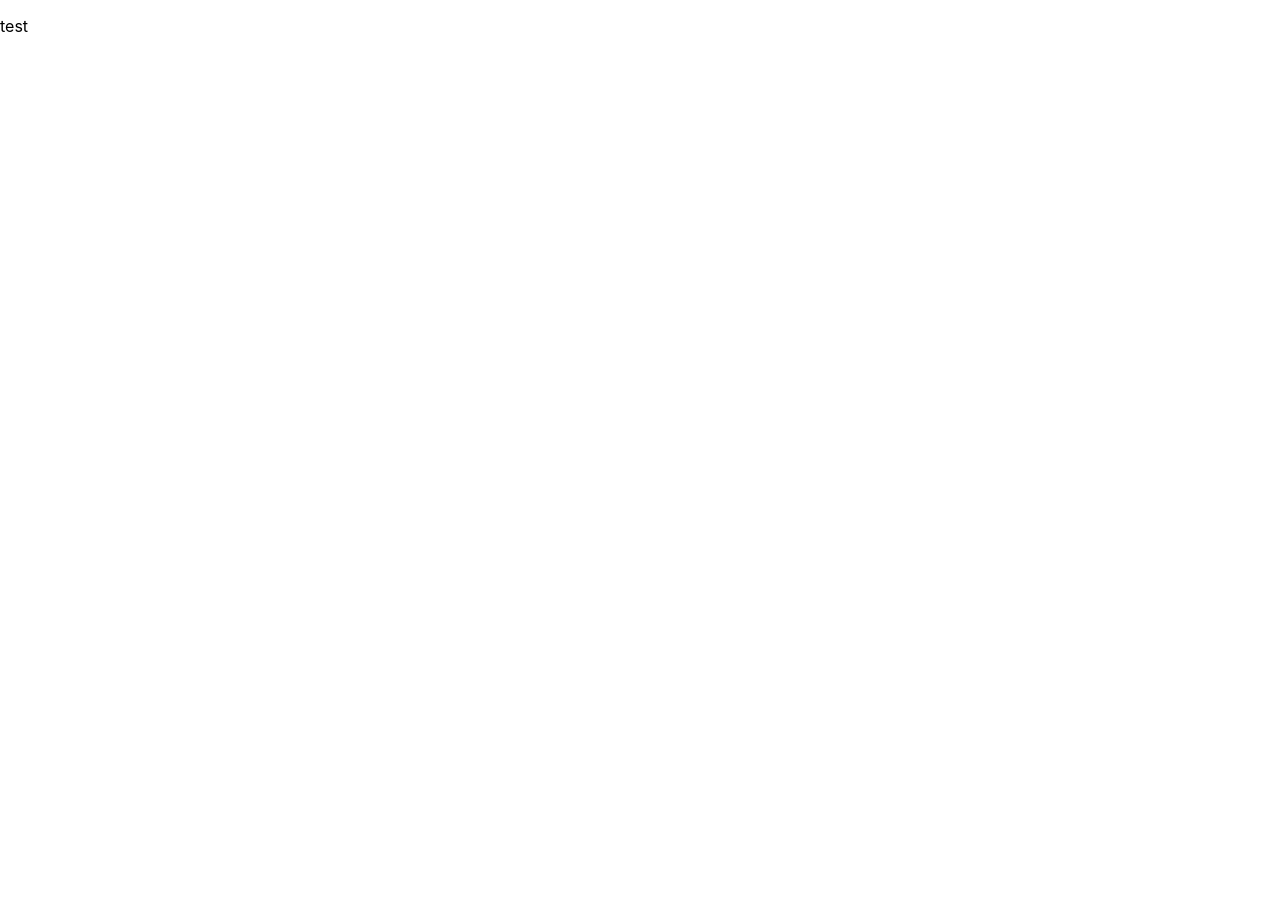
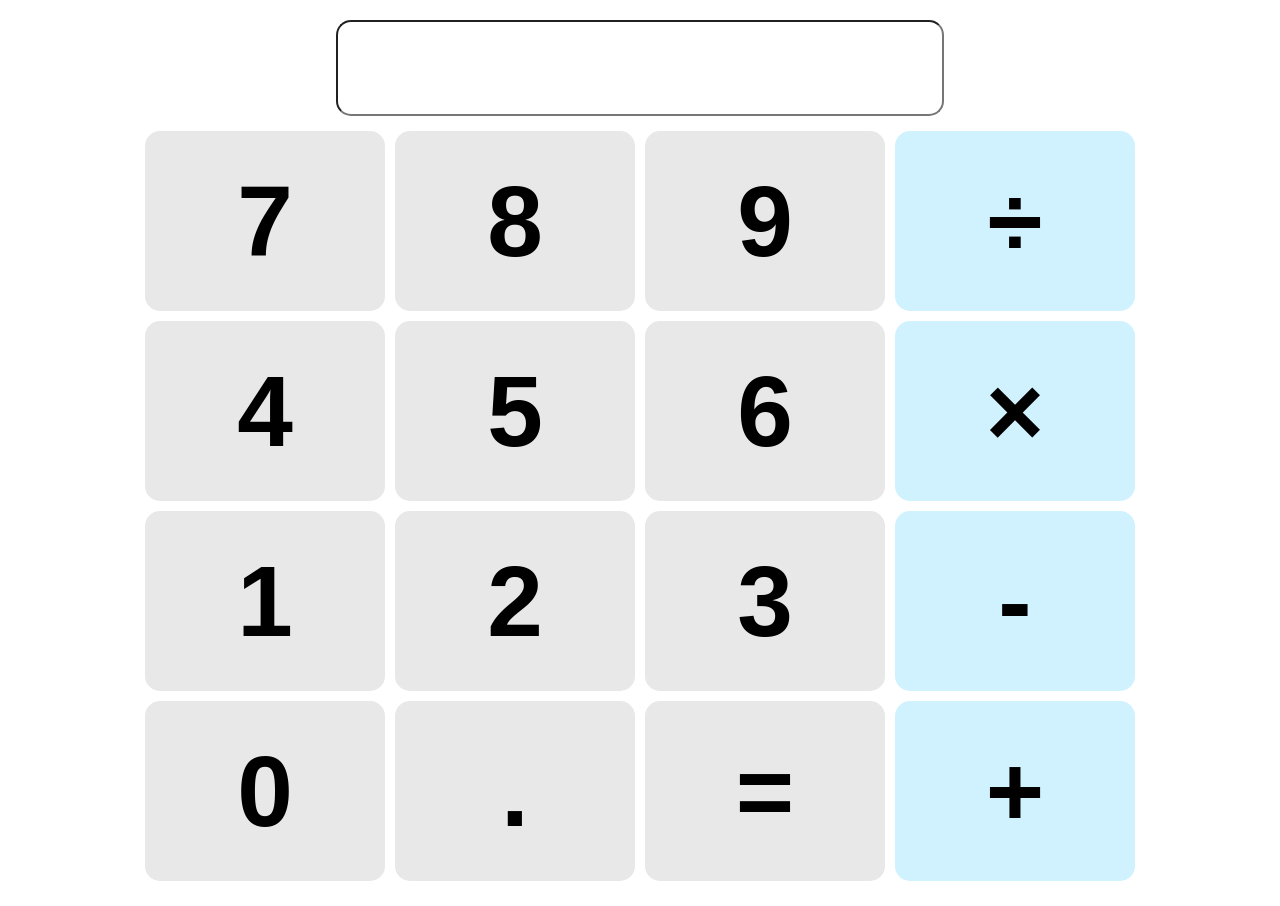
Before and after one commit to VadimSchmitz/react-calculator, a React (Create React App) app: page / in a window 1280 px wide. Before the commit the page ends 800 px from the top, so only its background shows below. Built offline with nearby package versions, Linux system fonts and the light colour scheme.

Commit message:
css i guess

```diff
--- a/src/App.js
+++ b/src/App.js
@@ -1,12 +1,73 @@
 import React from 'react';
+import './index.css'
 
 
 
 function App() {
   return (
-    <div>
-     <p>test</p>
+    <div className='wrapper'>
+
+      <div className='flex-row'>
+        <input className='calculator-input ' type="number"></input>
+      </div>
+      <div className='flex-row '>
+        <button className='caculator-button light-grey m-5px'>
+          7
+        </button>
+        <button className='caculator-button light-grey m-5px'>
+          8
+        </button>
+        <button className='caculator-button light-grey m-5px'>
+          9
+        </button>
+        <button className='caculator-button light-blue m-5px'>
+          ÷
+      </button>
+      </div>
+      <div className='flex-row'>
+        <button className='caculator-button light-grey m-5px'>
+          4
+      </button>
+        <button className='caculator-button light-grey m-5px'>
+          5
+      </button>
+        <button className='caculator-button light-grey m-5px'>
+          6
+      </button>
+        <button className='caculator-button light-blue m-5px'>
+          ×
+  </button>
+      </div>
+      <div className='flex-row'>
+        <button className='caculator-button light-grey m-5px'>
+          1
+    </button>
+        <button className='caculator-button light-grey m-5px'>
+          2
+    </button>
+        <button className='caculator-button light-grey m-5px'>
+          3
+    </button>
+        <button className='caculator-button light-blue m-5px'>
+          -
+</button>
+      </div>
+      <div className='flex-row'>
+        <button className='caculator-button light-grey m-5px'>
+          0
+  </button>
+        <button className='caculator-button light-grey m-5px'>
+          .
+  </button>
+        <button className='caculator-button light-grey m-5px'>
+          =
+  </button>
+        <button className='caculator-button light-blue m-5px'>
+          +
+</button>
+      </div>
     </div>
+
   );
 }
 
--- a/src/index.css
+++ b/src/index.css
@@ -1,13 +1,89 @@
-body {
-  margin: 0;
-  font-family: -apple-system, BlinkMacSystemFont, 'Segoe UI', 'Roboto', 'Oxygen',
-    'Ubuntu', 'Cantarell', 'Fira Sans', 'Droid Sans', 'Helvetica Neue',
-    sans-serif;
-  -webkit-font-smoothing: antialiased;
-  -moz-osx-font-smoothing: grayscale;
+.caculator-button{
+  width: 240px;
+  height: 180px;
+  color:rgb(0, 0, 0);
+  display:flex; /*creates a flexbox */
+  align-items: center;  /*aligns vertically */
+  justify-content: center;  /*aligns horizontally */
+  border-radius: 15px;
+
+  font-family: Arial, Helvetica, sans-serif;
+  font-size: 100px;
+  font-weight: bold;
 }
 
-code {
-  font-family: source-code-pro, Menlo, Monaco, Consolas, 'Courier New',
-    monospace;
+
+.light-grey{
+  border: solid 2px rgba(232, 232, 232, 1);
+  background-color: rgba(232, 232, 232, 1);
 }
+
+.light-grey:hover{
+  background-color: rgba(124, 124, 124, 0.452);
+  color: rgb(0, 0, 0);
+}
+
+.light-grey:active, .light-grey:focus {
+  outline: 0;
+  -moz-outline-style: none;
+
+}
+
+.light-grey:active{
+  background-color: rgb(151, 151, 151);
+  border: solid 2px rgba(46, 49, 49, 1);
+  color: rgb(0, 0, 0);
+}
+
+
+.light-blue{
+  border: solid 2px rgb(208, 242, 255);
+  background-color: rgb(208, 242, 255);
+}
+
+.light-blue:hover{
+  background-color: rgb(182, 234, 255);
+  color: rgb(0, 0, 0);
+}
+
+.light-blue:active, .light-blue:focus {
+  outline: 0;
+  -moz-outline-style: none;
+
+}
+
+.light-blue:active{
+  background-color: rgb(147, 224, 255);
+  border: solid 2px rgba(46, 49, 49, 1);
+  color: rgb(0, 0, 0);
+}
+
+
+.m-5px{
+  margin:5px;
+}
+
+.flex-row {
+  display: flex;
+  flex-direction: row;     /* make main axis horizontal (default setting) */
+  justify-content: center; /* center items horizontally, in this case */
+  align-items: center;     /* center items vertically, in this case */
+  height: auto;
+  width: auto;
+}
+
+.wrapper{
+  margin: 20px;
+}
+
+.calculator-input{
+  /* flex: 0 0 49%; */
+  display: flex;
+  justify-content: center;
+
+  width: 49.1%;
+  height: 90px;
+  font-size: 20px;
+  border-radius: 15px;
+  margin-bottom: 10px;
+}
```
